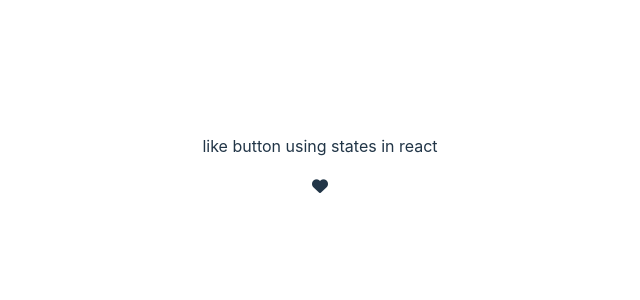
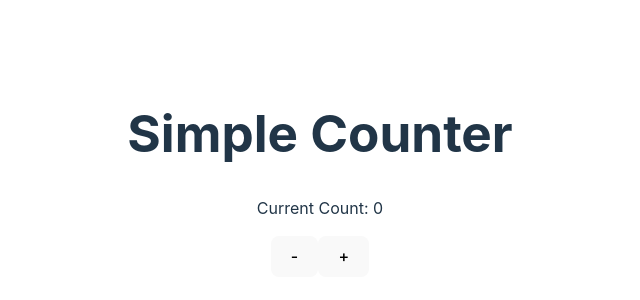
Before and after one commit to anilyadav45/REACT-STARTED, a React (Vite) app in the folder states-react/: page / in a window 1280 px wide. Shown: the part 234-534 px from the top of the page, without its empty margins (320-960 px from the left). Built offline with nearby package versions, Linux system fonts and the light colour scheme.

Commit message:
how re-render works

```diff
--- a/states-react/src/App.jsx
+++ b/states-react/src/App.jsx
@@ -7,7 +7,7 @@
 
   return (
     <>
-    <LikeBtn/>
+    <Counter/>
     </>
   )
 
--- a/states-react/src/counter.jsx
+++ b/states-react/src/counter.jsx
@@ -2,16 +2,21 @@
 
 export default function Counter() {
   // Declare a state variable 'count' with an initial value of 0
-  const [count, setCount] = useState(0);
+  const [count, setCount] = useState(0); //this is only initialization
+  console.log(`Counter method re-rendered! and the count is ${count}`);
+  //with the help of above msg we can see each re render time this counter method value increase
 
   // Function to handle the increment of count
   const incrementCount = () => {
     setCount(count + 1); // Increment count
+    console.log(`count value inside inc count method : ${count}`);
+    //the value of count remain same after whole the counter re render it's value increase it's value is less than -1
   };
 
   // Function to handle the decrement of count
   const decrementCount = () => {
     setCount(count - 1); // Decrement count
+    console.log(`count value inside dec count method : ${count}`);
   };
 
   return (
```
